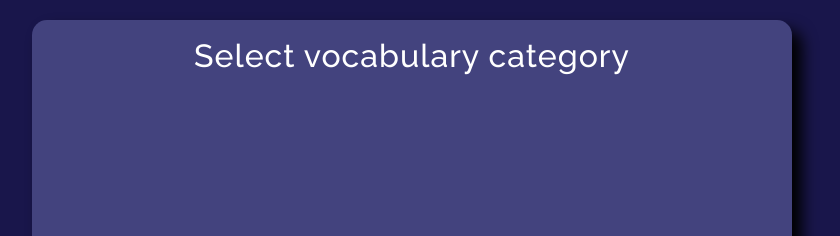
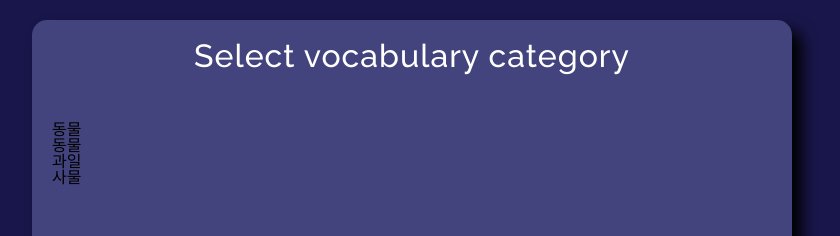
Before and after one commit to heejae0811/react-vocabulary, a React (Create React App) app: page /quizList in a window 1280 px wide. Shown: the top 236 px of the page, without its empty margins (228-1068 px from the left). Built offline with nearby package versions, Linux system fonts and the light colour scheme.

Commit message:
Layout component

```diff
--- a/src/App.js
+++ b/src/App.js
@@ -1,7 +1,7 @@
 import {Routes, Route} from 'react-router-dom'
 import Login from './pages/login'
 import Join from './pages/join'
-import Mypage from './pages/mypage'
+import MyPage from './pages/mypage'
 import Quiz from './pages/quiz'
 import QuizList from './pages/quizList'
 import QuizCreate from './pages/quizCreate'
@@ -16,7 +16,7 @@ function App() {
       <Routes>
         <Route path="/login" element={<Login/>}/>
         <Route path="/join" element={<Join/>}/>
-        <Route path="/mypage" element={<Mypage/>}/>
+        <Route path="/mypage" element={<MyPage/>}/>
         <Route path="/" element={<Quiz/>}/>
         <Route path="/quiz" element={<Quiz/>}/>
         <Route path="/quizList" element={<QuizList/>}/>
--- /dev/null
+++ b/src/components/Layout.js
@@ -0,0 +1,9 @@
+const Layout = ({className, children}) => {
+  return (
+    <div className={`wrap ${className}`}>
+      <div className="inner">{children}</div>
+    </div>
+  )
+}
+
+export default Layout
--- a/src/database/vocabulary.js
+++ b/src/database/vocabulary.js
@@ -0,0 +1,22 @@
+export const vocabulary = [
+  {
+    category: '동물',
+    english: 'cat',
+    korea: '고양이'
+  },
+  {
+    category: '동물',
+    english: 'dog',
+    korea: '강아지'
+  },
+  {
+    category: '과일',
+    english: 'apple',
+    korea: '사과'
+  },
+  {
+    category: '사물',
+    english: 'computer',
+    korea: '컴퓨터'
+  },
+]
--- a/src/pages/join/index.js
+++ b/src/pages/join/index.js
@@ -3,13 +3,13 @@ import Title from '../../components/Title'
 import Input from '../../components/Input'
 import Button from '../../components/Button'
 import './index.scss'
+import Layout from '../../components/Layout'
 
 const Join = () => {
   const navigate = useNavigate()
 
   return (
-    <div className="join wrap">
-      <div className="inner">
+    <Layout className="join">
       <Title>Make your account</Title>
 
       <div className="input-area">
@@ -28,11 +28,10 @@ const Join = () => {
           <Input type="password" placeholder="비밀번호를 입력해주세요."/>
         </div>
 
-          <Button bgColor="#2b2861">Confirm</Button>
+        <Button onClick={() => navigate('/login')} bgColor="#2b2861">Confirm</Button>
         <Button onClick={() => navigate('/login')} bgColor="#bbb">Cancle</Button>
       </div>
-      </div>
-    </div>
+    </Layout>
   )
 }
 
--- a/src/pages/login/index.js
+++ b/src/pages/login/index.js
@@ -1,4 +1,5 @@
 import {useNavigate} from 'react-router'
+import Layout from '../../components/Layout'
 import Title from '../../components/Title'
 import Input from '../../components/Input'
 import Button from '../../components/Button'
@@ -8,8 +9,7 @@ const Login = () => {
   const navigate = useNavigate()
 
   return (
-    <div className="login wrap">
-      <div className="inner">
+    <Layout className="login">
       <Title>Welcome, vocabulary world</Title>
 
       <div className="input-area">
@@ -23,11 +23,10 @@ const Login = () => {
           <Input type="password" placeholder="비밀번호를 입력해주세요."/>
         </div>
 
-          <Button bgColor="#2b2861">Login</Button>
+        <Button onClick={() => navigate('/quizList')} bgColor="#2b2861">Login</Button>
         <Button onClick={() => navigate('/join')} bgColor="#bbb">Make an account</Button>
       </div>
-      </div>
-    </div>
+    </Layout>
   )
 }
 
--- a/src/pages/mypage/index.js
+++ b/src/pages/mypage/index.js
@@ -1,13 +1,12 @@
+import Layout from '../../components/Layout'
 import Title from '../../components/Title'
 
-const Mypage = () => {
+const MyPage = () => {
   return (
-    <div className="wrap">
-      <div className="inner">
-        <Title>My page</Title>
-      </div>
-    </div>
+    <Layout className="mypage">
+      <Title>My page</Title>
+    </Layout>
   )
 }
 
-export default Mypage
+export default MyPage
--- a/src/pages/quiz/index.js
+++ b/src/pages/quiz/index.js
@@ -1,12 +1,12 @@
+import {useSelector} from 'react-redux'
+import Layout from '../../components/Layout'
 import Title from '../../components/Title'
 
 const Quiz = () => {
   return (
-    <div className="wrap">
-      <div className="inner">
+    <Layout>
         <Title>Let's start vocabulary test</Title>
-      </div>
-    </div>
+    </Layout>
   )
 }
 
--- a/src/pages/quizCreate/index.js
+++ b/src/pages/quizCreate/index.js
@@ -1,12 +1,11 @@
+import Layout from '../../components/Layout'
 import Title from '../../components/Title'
 
 const QuizCreate = () => {
   return (
-    <div className="wrap">
-      <div className="inner">
-        <Title>Make a new vocabulary</Title>
-      </div>
-    </div>
+    <Layout>
+      <Title>Make a new vocabulary</Title>
+    </Layout>
   )
 }
 
--- a/src/pages/quizList/index.js
+++ b/src/pages/quizList/index.js
@@ -1,12 +1,26 @@
+import {useSelector} from 'react-redux'
+import Layout from '../../components/Layout'
 import Title from '../../components/Title'
 
 const QuizList = () => {
+  const vocabulary = useSelector(state => state.vocabulary.vocabulary)
+
+  console.log(vocabulary)
+
   return (
-    <div className="wrap">
-      <div className="inner">
-        <Title>Select vocabulary category</Title>
-      </div>
-    </div>
+    <Layout className="quiz-list">
+      <Title>Select vocabulary category</Title>
+
+      <ul>
+        {
+          vocabulary.map((list, index) => {
+            return (
+              <li key={index}>{list.category}</li>
+            )
+          })
+        }
+      </ul>
+    </Layout>
   )
 }
 
--- a/src/redux/rootReducer.js
+++ b/src/redux/rootReducer.js
@@ -1,8 +1,10 @@
 import {combineReducers} from 'redux'
 import user from './user'
+import vocabulary from './vocabulary'
 
 const rootReducer = combineReducers({
-  user
+  user,
+  vocabulary
 })
 
 export default rootReducer
--- /dev/null
+++ b/src/redux/vocabulary.js
@@ -0,0 +1,23 @@
+import {createSlice} from '@reduxjs/toolkit'
+import * as database from '../database/vocabulary'
+
+export const vocabularySlice = createSlice({
+  name: 'vocabulary',
+
+  initialState: {
+    vocabulary: database.vocabulary,
+    selectedVocabulary: null
+  },
+
+  reducers: {
+    handleSelectedVocabulary: (state, action) => {
+
+    },
+    handleCreateVocabulary: (state, action) => {
+
+    }
+  }
+})
+
+export const {handleSelectedVocabulary, handleCreateVocabulary} = vocabularySlice.actions
+export default vocabularySlice.reducer
```
Lines whose indentation alone changed are shown as unchanged.
